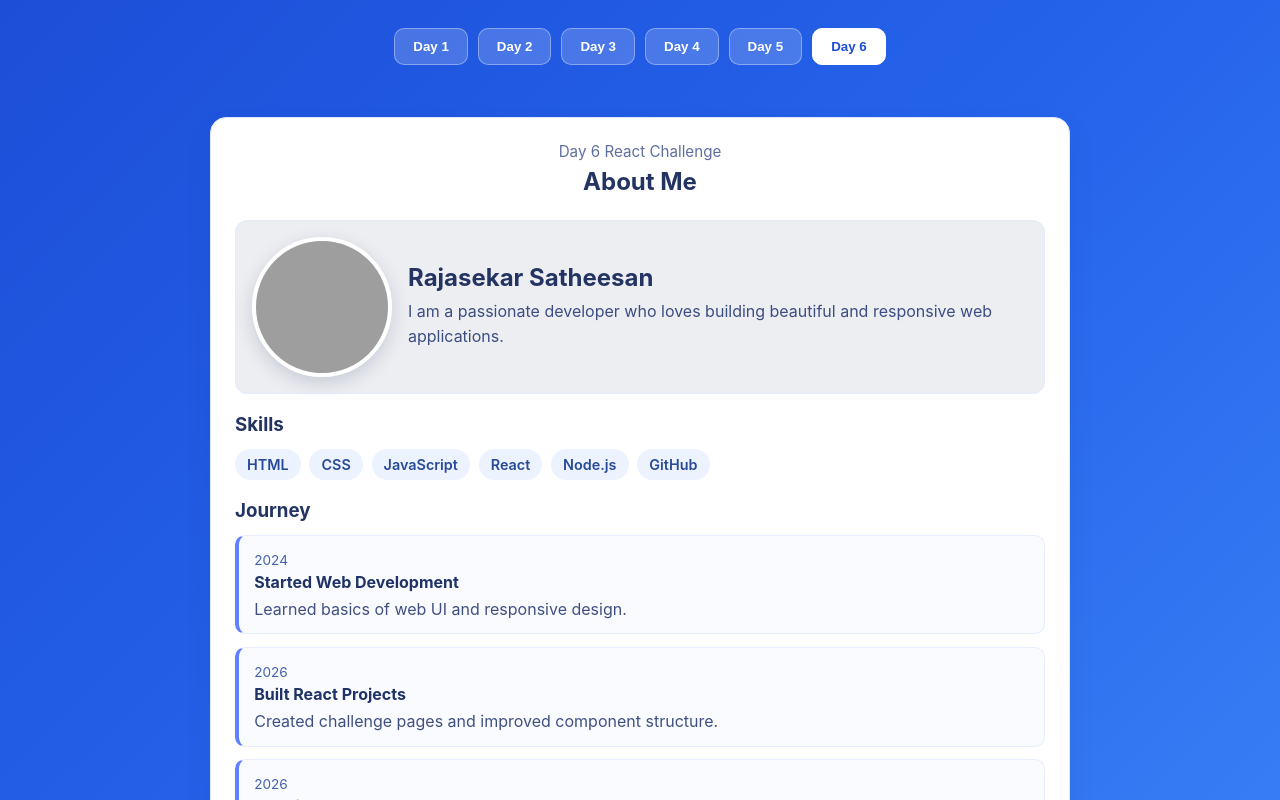
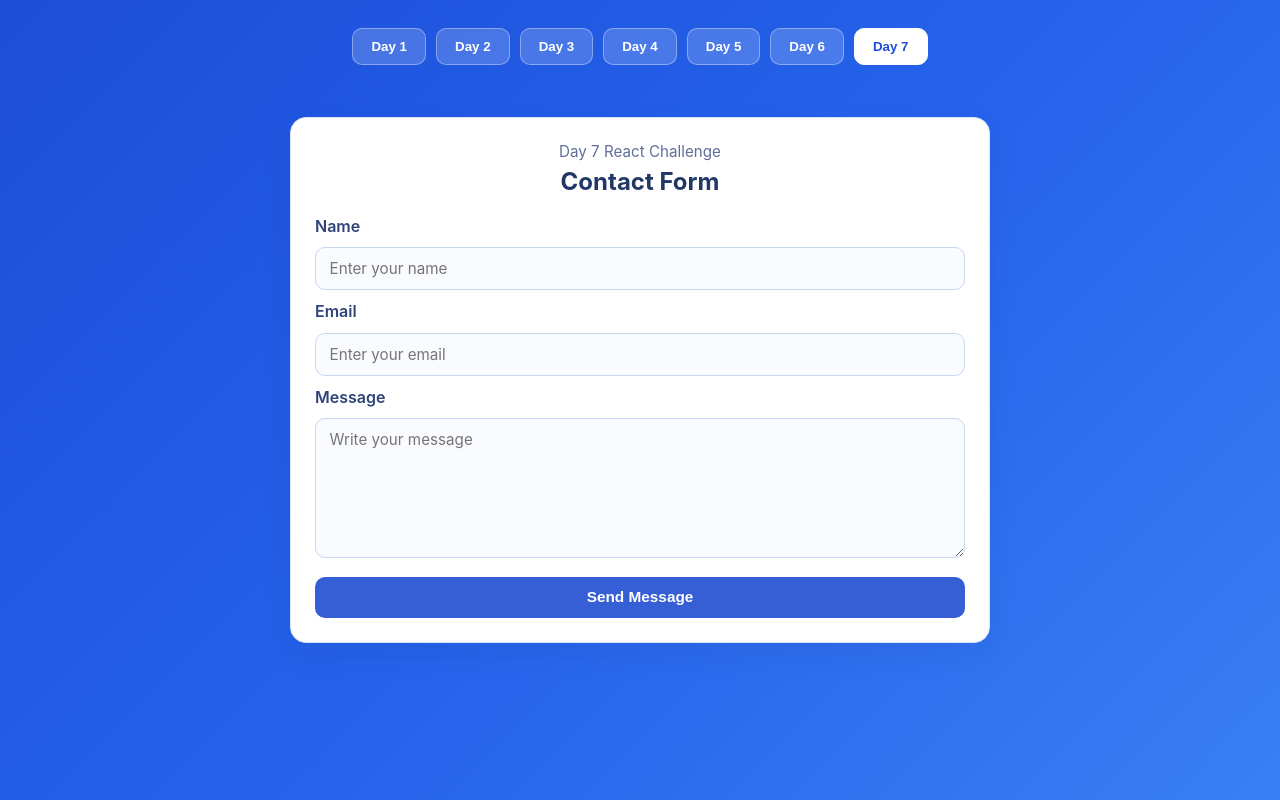
Before and after one commit to Satheesan-R/30-days-react-challenge, a React (Create React App) app: page / in a window 1280 px wide. Shown: the top 800 px of the page. Built offline with nearby package versions, Linux system fonts and the light colour scheme; grey boxes are pictures that could not be loaded.

Commit message:
Create the Contact Form Page

```diff
--- a/src/App.jsx
+++ b/src/App.jsx
@@ -5,10 +5,11 @@ import SignupPage from "./Day3SignupPage/SignupPage";
 import LandingHero from "./Day4LandingPage/LandingHero";
 import PricingTable from "./Day5PricingPage/PricingTable";
 import AboutMe from "./Day6AboutmePage/aboutme";
+import ContactForm from "./Day7ContactForm/Contactform";
 import "./App.css";
 
 function App() {
-  const [day, setDay] = useState(6); // change number to render different day
+  const [day, setDay] = useState(7); // change number to render different day
 
   const renderPage = () => {
     switch (day) {
@@ -18,6 +19,7 @@ function App() {
       case 4: return <LandingHero />;
       case 5: return <PricingTable />;
       case 6: return <AboutMe />;
+      case 7: return <ContactForm />;
       default: return <ProfileCard />;
     }
   };
@@ -61,6 +63,12 @@ function App() {
         >
           Day 6
         </button>
+        <button
+          className={day === 7 ? "active" : ""}
+          onClick={() => setDay(7)}
+        >
+          Day 7
+        </button>
       </div>
       {renderPage()}
     </div>
--- /dev/null
+++ b/src/Day7ContactForm/Contactform.css
@@ -0,0 +1,106 @@
+.contact-wrapper {
+	min-height: 100vh;
+	padding: 2rem 1rem;
+	display: flex;
+	justify-content: center;
+	align-items: flex-start;
+}
+
+.contact-card {
+	width: 100%;
+	max-width: 700px;
+	background: #ffffff;
+	border: 1px solid #dbe4f7;
+	border-radius: 16px;
+	padding: 1.5rem;
+	box-shadow: 0 12px 28px rgba(26, 50, 96, 0.08);
+}
+
+.contact-header {
+	text-align: center;
+	margin-bottom: 1.25rem;
+}
+
+.contact-header p {
+	margin: 0;
+	color: #5f6f99;
+	font-size: 0.95rem;
+}
+
+.contact-header h1 {
+	margin: 0.35rem 0 0;
+	color: #213766;
+}
+
+.contact-form {
+	display: grid;
+	gap: 0.7rem;
+}
+
+.contact-form label {
+	color: #2e4478;
+	font-weight: 600;
+}
+
+.contact-form input,
+.contact-form textarea {
+	width: 100%;
+	border: 1px solid #c8d6f1;
+	border-radius: 10px;
+	padding: 0.7rem 0.85rem;
+	font-size: 0.95rem;
+	font-family: inherit;
+	color: #1e315e;
+	background: #f9fbff;
+}
+
+.contact-form input:focus,
+.contact-form textarea:focus {
+	outline: none;
+	border-color: #5f80ff;
+	box-shadow: 0 0 0 3px rgba(95, 128, 255, 0.18);
+}
+
+.contact-form textarea {
+	resize: vertical;
+	min-height: 140px;
+}
+
+.contact-form button {
+	margin-top: 0.45rem;
+	border: none;
+	border-radius: 10px;
+	padding: 0.72rem 1rem;
+	background: #365fd6;
+	color: #ffffff;
+	font-size: 0.96rem;
+	font-weight: 600;
+	cursor: pointer;
+	transition: transform 0.2s ease, box-shadow 0.2s ease, background 0.2s ease;
+}
+
+.contact-form button:hover {
+	background: #2e53bd;
+	transform: translateY(-1px);
+	box-shadow: 0 8px 18px rgba(54, 95, 214, 0.28);
+}
+
+.contact-form button:active {
+	transform: translateY(0);
+}
+
+.success-message {
+	margin: 1rem 0 0;
+	padding: 0.75rem 0.9rem;
+	border: 1px solid #c2ebd3;
+	border-radius: 10px;
+	background: #ecfff4;
+	color: #1f7a46;
+	font-weight: 600;
+}
+
+@media (max-width: 640px) {
+	.contact-card {
+		padding: 1.1rem;
+	}
+}
--- /dev/null
+++ b/src/Day7ContactForm/Contactform.jsx
@@ -0,0 +1,81 @@
+import React, { useState } from "react";
+import "./Contactform.css";
+
+const initialForm = {
+	name: "",
+	email: "",
+	message: "",
+};
+
+const ContactForm = () => {
+	const [formData, setFormData] = useState(initialForm);
+	const [isSubmitted, setIsSubmitted] = useState(false);
+
+	const handleChange = (event) => {
+		const { name, value } = event.target;
+		setFormData((prevData) => ({
+			...prevData,
+			[name]: value,
+		}));
+	};
+
+	const handleSubmit = (event) => {
+		event.preventDefault();
+		setIsSubmitted(true);
+		setFormData(initialForm);
+	};
+
+	return (
+		<section className="contact-wrapper">
+			<div className="contact-card">
+				<header className="contact-header">
+					<p>Day 7 React Challenge</p>
+					<h1>Contact Form</h1>
+				</header>
+
+				<form className="contact-form" onSubmit={handleSubmit}>
+					<label htmlFor="name">Name</label>
+					<input
+						id="name"
+						name="name"
+						type="text"
+						value={formData.name}
+						onChange={handleChange}
+						placeholder="Enter your name"
+						required
+					/>
+
+					<label htmlFor="email">Email</label>
+					<input
+						id="email"
+						name="email"
+						type="email"
+						value={formData.email}
+						onChange={handleChange}
+						placeholder="Enter your email"
+						required
+					/>
+
+					<label htmlFor="message">Message</label>
+					<textarea
+						id="message"
+						name="message"
+						rows="5"
+						value={formData.message}
+						onChange={handleChange}
+						placeholder="Write your message"
+						required
+					/>
+
+					<button type="submit">Send Message</button>
+				</form>
+
+				{isSubmitted && (
+					<p className="success-message">Your message has been submitted successfully.</p>
+				)}
+			</div>
+		</section>
+	);
+};
+
+export default ContactForm;
```
